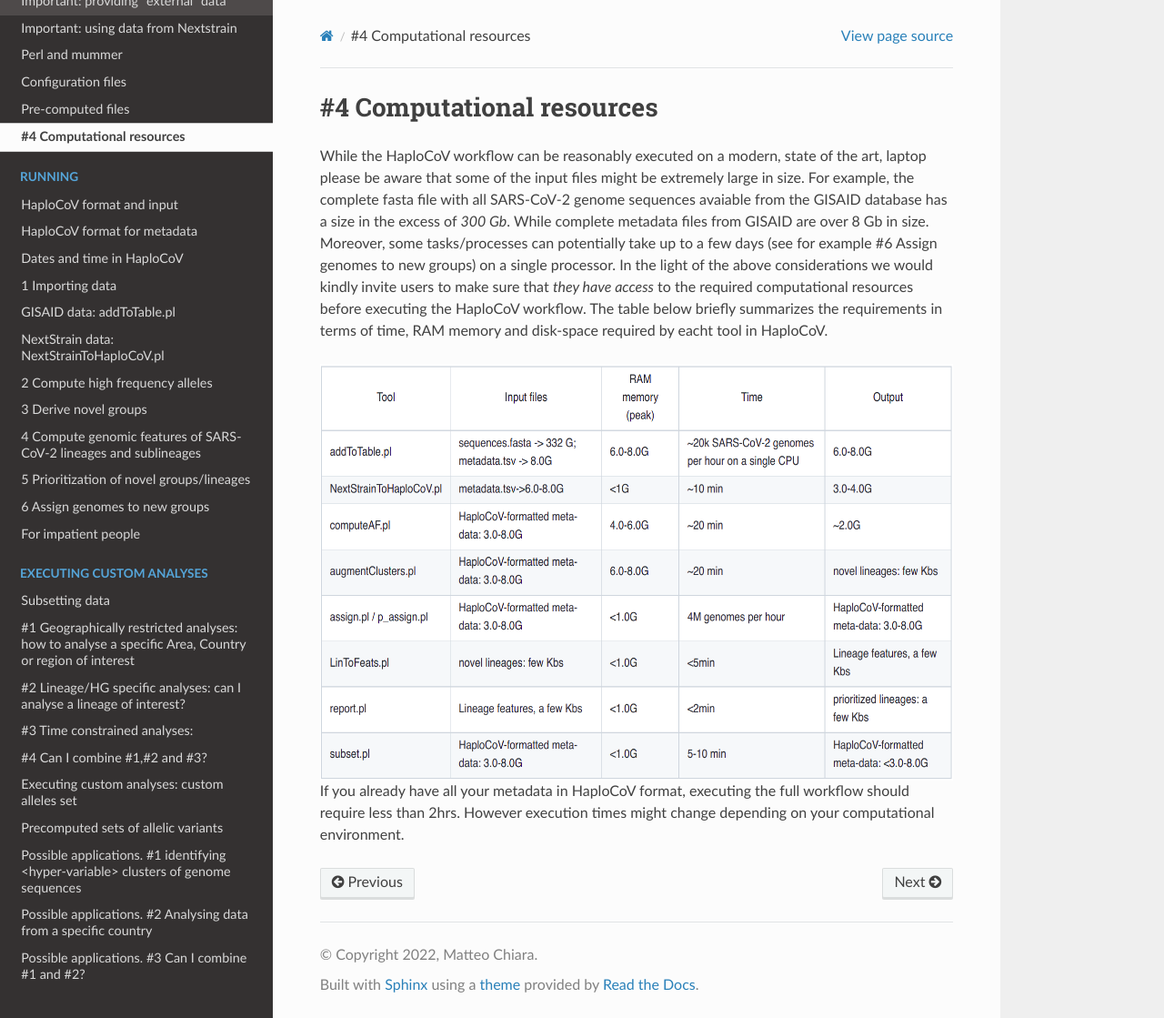
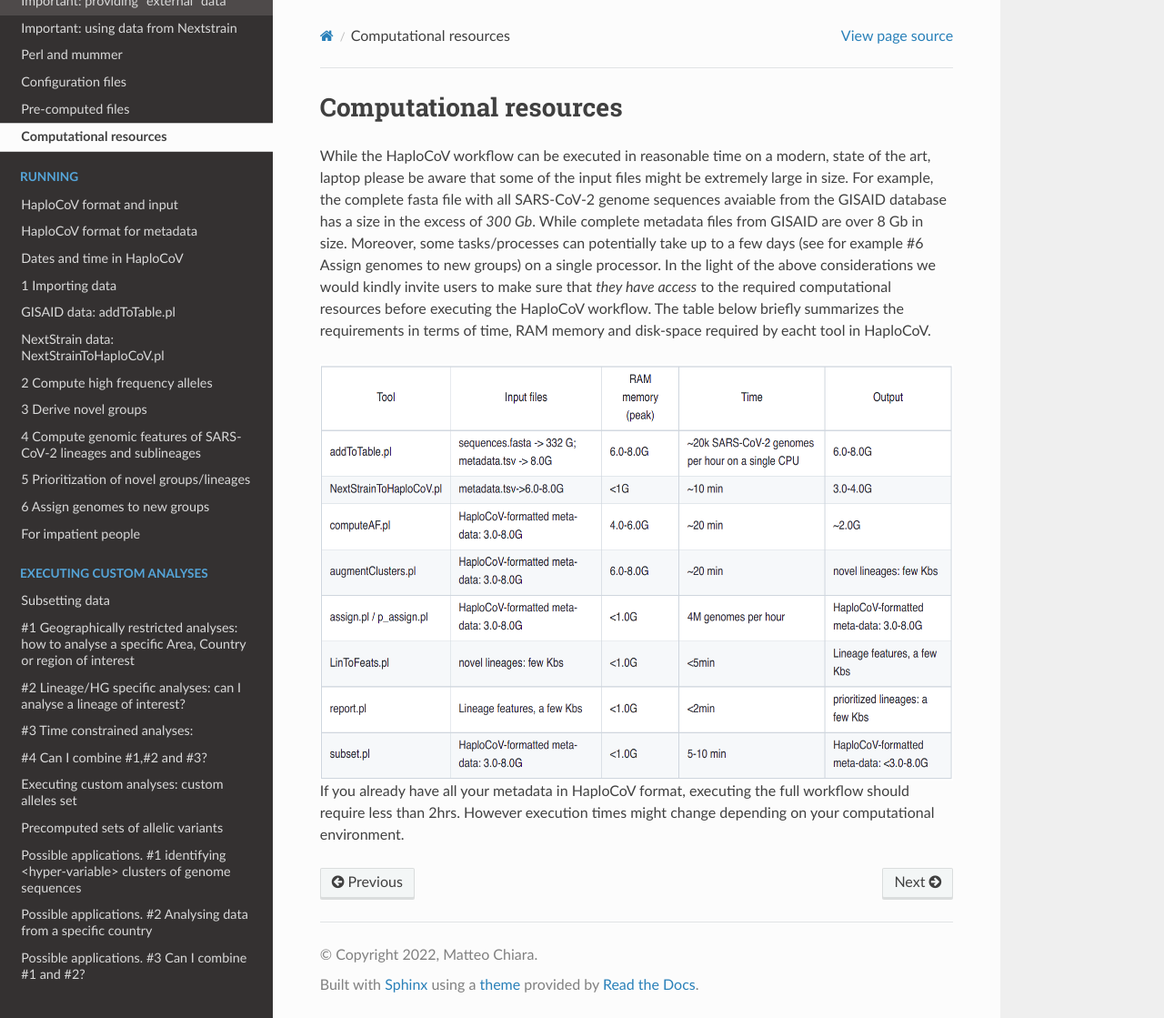
Before and after one commit to matteo14c/HaploCoV, a Sphinx documentation site: the page built from docs/source/etimes.rst, in a window 1280 px wide and 1119 px high. Shown: the whole window at 91% size. Built offline with Sphinx 7.4.7 and the Read the Docs theme 2.0.0, drawn with Linux system fonts in a browser that asks for light colours.

Commit message:
Update etimes.rst

```diff
--- a/docs/source/etimes.rst
+++ b/docs/source/etimes.rst
@@ -1,7 +1,7 @@
-#4 Computational resources
+Computational resources
 ===========================
 
-While the HaploCoV workflow can be reasonably executed on a modern, state of the art, laptop please be aware that some of the input files might be extremely large in size.
+While the HaploCoV workflow can be executed in reasonable time on a modern, state of the art, laptop please be aware that some of the input files might be extremely large in size.
 For example, the complete fasta file with all SARS-CoV-2 genome sequences avaiable from the GISAID database has a size in the excess of *300 Gb*. While complete metadata files from GISAID are over 8 Gb in size.
 Moreover, some tasks/processes can potentially take up to a few days (see for example #6 Assign genomes to new groups) on a single processor. In the light of the above considerations we would kindly invite users to make sure that *they have access* to the required computational resources before executing the HaploCoV workflow. The table below briefly summarizes the requirements in terms of time, RAM memory and disk-space required by eacht tool in HaploCoV.
 
```
